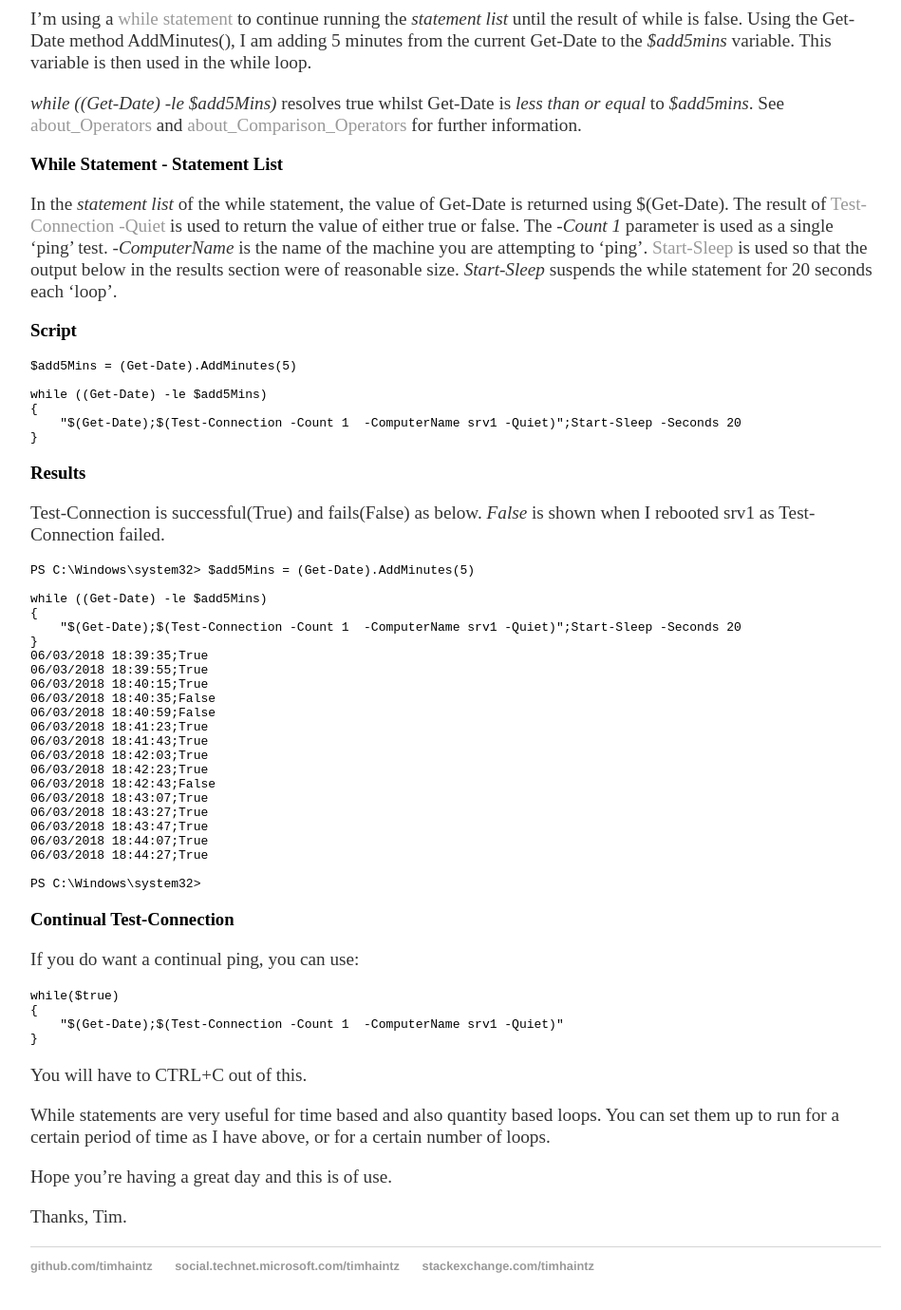
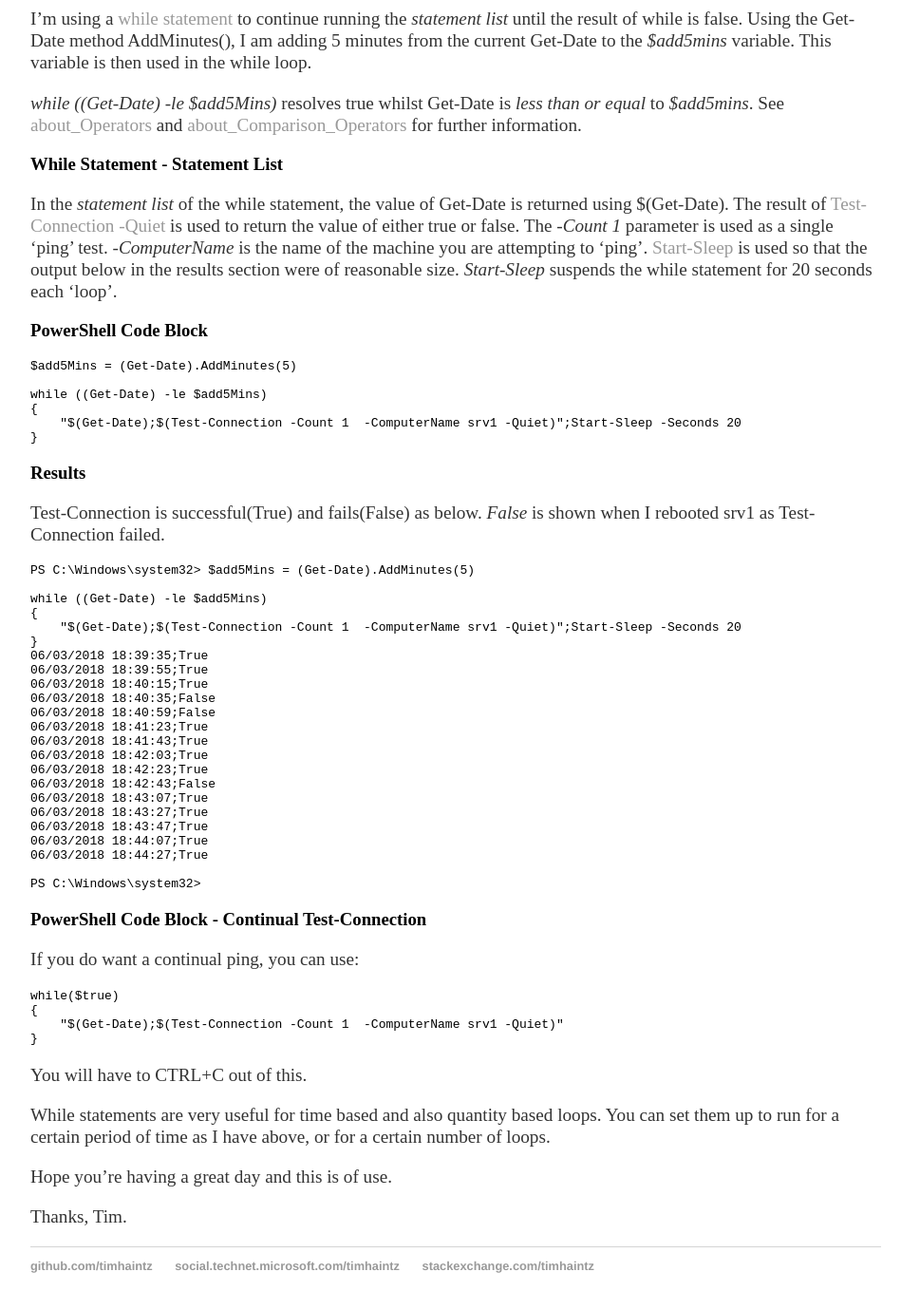
Before and after one commit to timhaintz/timhaintz.github.io, a Jekyll site: the page built from _posts/2018-06-04-Ping-t-The-PowerShell-Way.md, in a window 1280 px wide and 1400 px high, scrolled down 539 px. Shown: the top 1379 px of the window at 95% size, without its empty margins (160-1109 px from the left). Built offline with Jekyll 4.4.1, drawn with Linux system fonts in a browser that asks for light colours.

Commit message:
Update 2018-06-04-Ping-t-The-PowerShell-Way.md

````diff
--- a/_posts/2018-06-04-Ping-t-The-PowerShell-Way.md
+++ b/_posts/2018-06-04-Ping-t-The-PowerShell-Way.md
@@ -23,7 +23,7 @@ In the *statement list* of the while statement, the value of Get-Date is returne
 The result of [Test-Connection -Quiet](https://docs.microsoft.com/en-us/powershell/module/microsoft.powershell.management/test-connection?view=powershell-6) is used to return the value of either true or false. The *-Count 1* parameter is used as a single 'ping' test. *-ComputerName* is the name of the machine you are attempting to 'ping'.
 [Start-Sleep](https://docs.microsoft.com/en-us/powershell/module/microsoft.powershell.utility/start-sleep?view=powershell-6) is used so that the output below in the results section were of reasonable size. *Start-Sleep* suspends the while statement for 20 seconds each 'loop'.
 
-### Script
+### PowerShell Code Block
 ```PowerShell
 $add5Mins = (Get-Date).AddMinutes(5)
 
@@ -61,7 +61,7 @@ while ((Get-Date) -le $add5Mins)
 PS C:\Windows\system32>
 ```
 
-### Continual Test-Connection
+### PowerShell Code Block - Continual Test-Connection
 If you do want a continual ping, you can use:
 ```PowerShell
 while($true)
````
